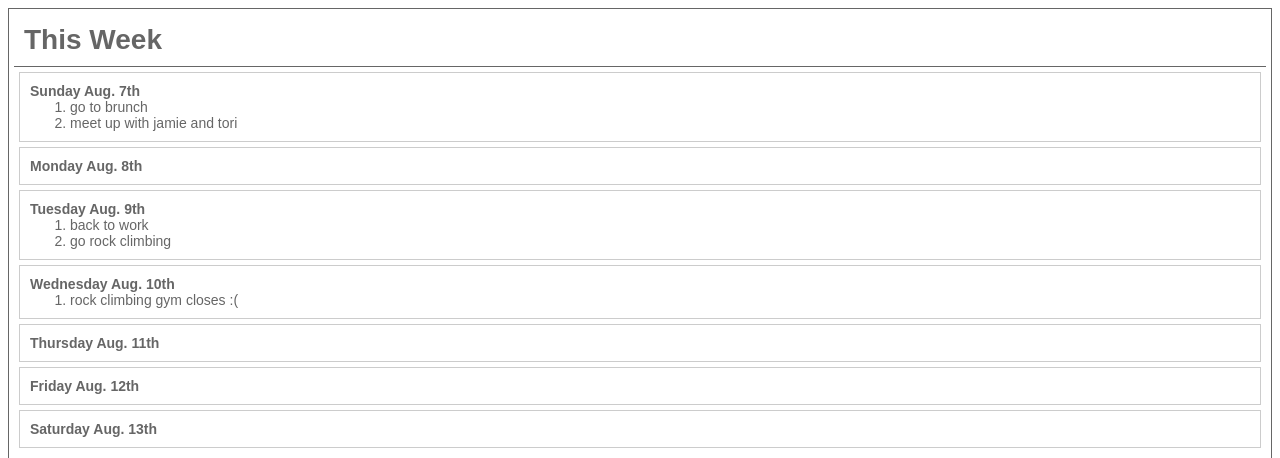
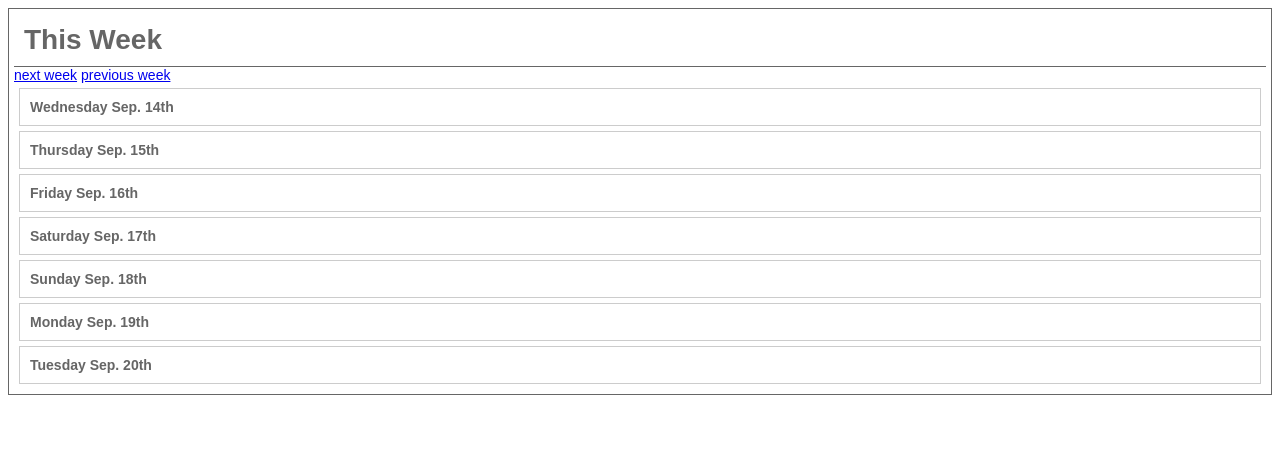
Before and after one commit to beth-dickerson/TestCalendarBeth, a PHP site: page /index.php?start=2016-09-14 in a window 1280 px wide. Shown: the top 458 px of the page. Run offline with PHP 8.4, Linux system fonts and the light colour scheme.

Commit message:
got next/prev week, made a dynamic day start

```diff
--- a/index.php
+++ b/index.php
@@ -1,6 +1,5 @@
 <?php
 // $days = ["Sunday", "Monday", "Tuesday", "Wednesday", "Thursday", "Friday", "Saturday"];
-$dayStart = "2016-08-07";
 $result = [
 	"2016-08-07" => [
 		"go to brunch",
@@ -12,26 +11,37 @@ $result = [
 		],
 	"2016-08-10" => [
 		"rock climbing gym closes :("
+		],
+	"2016-09-06" => [
+		"cutting hair",
+		"vr roller coaster"
+		],
+	"2016-08-26" => [
+		"happy birthday, grandma!"
 		]
 ];
+// Get start of week
+/*
+homework:
+1. make sure the GET value is the right date format (ex. y-m-d)
+2. make sure the default date is always on Sunday
+*/
+if(isset($_GET["start"])){
+	$dayStart = $_GET["start"];
+} else {
+	$dayStart = date("Y-m-d");
+// get the numeric rep of the day of the week
+// get a new date by subtracting the prev number of days from today
+// make sure it's in the correct format Y-m-d
+}
+$dayStartTimestamp = strtotime($dayStart);
 
-/*
-$basicArray = ["red", "hi" => "green", "blue"];
-$basicArray[1];
+// Get next week
+$stamp = strtotime("$dayStart +1 week");
+$nextWeekDayStart = date("Y-m-d", $stamp);
 
-$fancyArray = ["color" => "red", "shape" => "circle"];
-$fancyArray["color"];
-
-function toItalics($word){
-	$word = "<em>" . $word . "</em>";
-	return $word;
-}
-$i = 0;
-// for($i = 0; $i < 7; $i = $i + 1)
-while($i < 7){
-	echo $days[$i++];
-}
-*/
+// Get previous week
+$prevWeekDayStart = date("Y-m-d", strtotime("$dayStart -1 week"));
 ?>
 
 <!DOCTYPE html>
@@ -45,6 +55,8 @@ while($i < 7){
 			<div class="calendar-week-title">
 				<h1>This <?php echo ("Week");?></h1>
 			</div>
+			<a href="?start=<?php echo $nextWeekDayStart;?>">next week</a>
+			<a href="?start=<?php echo $prevWeekDayStart;?>">previous week</a>
 			<ul class="calendar-week-list">
 				<?php for($dayAdd = 0; $dayAdd < 7; $dayAdd++):
 					// 2016-08-07 +1 days
```
